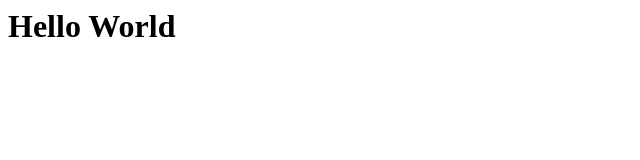
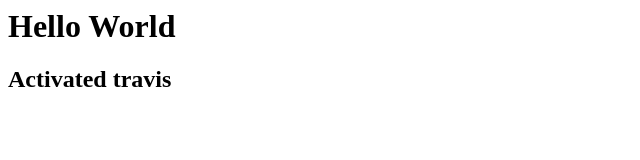
Before and after one commit to Piumal1999/surge-test, a plain HTML site: page index.html in a window 1280 px wide. Shown: the whole page, without its empty margins (0-640 px from the left). Drawn offline with Linux system fonts and the light colour scheme.

Commit message:
Edit index.html

```diff
--- a/index.html
+++ b/index.html
@@ -6,6 +6,7 @@
 
 <body>
 	<h1> Hello World</h1>
+	<h2>Activated travis</h2>
 </body>
 
 </html>
```
